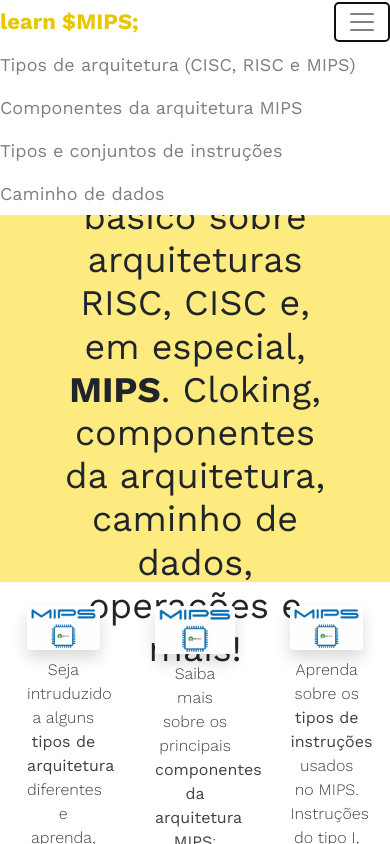
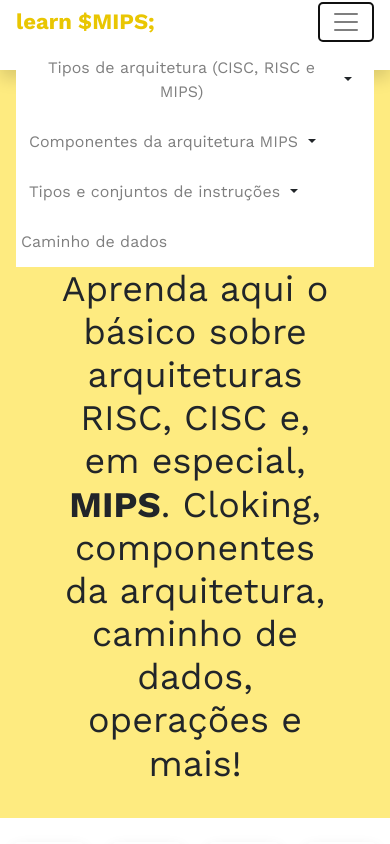
Before and after one commit to Haltz01/monocycleMIPS_101_website, a React (Create React App) app in the folder frontend/: page / in a window 390 px wide. Both pictures are taken after a click on the button "Toggle navigation". Shown: the top 844 px of the page. Built offline with nearby package versions, Linux system fonts and the light colour scheme.

Commit message:
Some images, fixes and responsiveness

```diff
--- a/frontend/src/pages/Main.css
+++ b/frontend/src/pages/Main.css
@@ -1,5 +1,4 @@
 .firstRowContainer {
-    height: 60vh;
     background-color: rgba(253, 222, 48, 0.61);
 }
 
--- a/frontend/src/pages/Main.js
+++ b/frontend/src/pages/Main.js
@@ -19,6 +19,8 @@ import ULA from '../assets/ULA.png';
 import muxScanner from '../assets/muxScanner.png';
 import muxBase from '../assets/muxBase.png';
 import memoriaDados from '../assets/memoriaDados.png';
+import instructionComposition from '../assets/instructionComposition.png';
+import listRegisters from '../assets/listRegisters.png';
 
 
 // import api from '../services/api';
@@ -37,39 +39,39 @@ export default function Main({ match }) { // match é uma propriedade do react-r
                 </Link> */}
                 <div className="row">
                     <div className="firstRowContainer container-fluid d-flex flex-column justify-content-center align-items-center py-4">
-                        <h1 className="mainTitle"> Organização e arquitetura de computadores </h1>
+                        <h1 className="mainTitle text-center"> Organização e arquitetura de computadores </h1>
                         <h3 className="mainSubtitle w-75 text-center"> Aprenda aqui o básico sobre arquiteturas RISC, CISC e, em especial, <b>MIPS</b>. Cloking, componentes da arquitetura, caminho de dados, operações e mais! </h3>
                     </div>
                 </div>
                 <div className="row d-flex flex-row py-4">
                     <div className="mainIcon col d-flex flex-column justify-content-top align-items-center">
-                        <ReactScroll.Link to="tipos_arquitetura" spy={true} smooth={true} duration={800} offset={-100} className="w-75">
+                        <ReactScroll.Link to="tipos_arquitetura" spy={true} smooth={true} duration={800} offset={-100} className="">
                             <img src={testeImg} className="img-fluid shadow rounded" alt="Imagem de teste" />
-                            <div className="mainIconsDescription container-fluid text-center p-0 mt-2">
+                            <div className="mainIconsDescription container-fluid text-center p-0 mt-2 d-sm-none d-none d-md-block">
                                 Seja intruduzido a alguns <b>tipos de arquitetura</b> diferentes e aprenda, também, o básico sobre a arquitetura MIPS.
                             </div>
                         </ReactScroll.Link>
                     </div>
                     <div className="mainIcon col d-flex flex-column justify-content-top align-items-center">
-                        <ReactScroll.Link to="componentes_MIPS" spy={true} smooth={true} duration={800} offset={-100} className="w-75">
+                        <ReactScroll.Link to="componentes_MIPS" spy={true} smooth={true} duration={800} offset={-100} className="">
                             <img src={testeImg} className="img-fluid shadow rounded" alt="Imagem de teste" />
-                            <div className="mainIconsDescription container-fluid text-center p-0 mt-2">
+                            <div className="mainIconsDescription container-fluid text-center p-0 mt-2 d-sm-none d-none d-md-block">
                                 Saiba mais sobre os principais <b>componentes da arquitetura MIPS</b>: banco de registradores, unidade de controle, unidade lógico-aritmética, memória...
                             </div>
                         </ReactScroll.Link>
                     </div>
                     <div className="mainIcon col d-flex flex-column justify-content-top align-items-center">
-                        <ReactScroll.Link to="instrucoes" spy={true} smooth={true} duration={800} offset={-100} className="w-75">
+                        <ReactScroll.Link to="instrucoes" spy={true} smooth={true} duration={800} offset={-100} className="">
                             <img src={testeImg} className="img-fluid shadow rounded" alt="Imagem de teste" />
-                            <div className="mainIconsDescription container-fluid text-center p-0 mt-2">
+                            <div className="mainIconsDescription container-fluid text-center p-0 mt-2 d-sm-none d-none d-md-block">
                             Aprenda sobre os <b>tipos de instruções</b> usados no MIPS. Instruções do tipo I, J e R - junto de exemplos explicativos.
                             </div>
                         </ReactScroll.Link>
                     </div>
                     <div className="mainIcon col d-flex flex-column justify-content-top align-items-center">
-                        <ReactScroll.Link to="caminho_dados" spy={true} smooth={true} duration={800} offset={-100} className="w-75">
+                        <ReactScroll.Link to="caminho_dados" spy={true} smooth={true} duration={800} offset={-100} className="">
                             <img src={testeImg} className="img-fluid shadow rounded" alt="Imagem de teste" />
-                            <div className="mainIconsDescription container-fluid text-center p-0 mt-2">
+                            <div className="mainIconsDescription container-fluid text-center p-0 mt-2 d-sm-none d-none d-md-block">
                                 Aprenda o <b>caminho dos dados</b> - incluindo sinais de controle - em instruções de todos os tipos a partir de exemplos!
                             </div>
                         </ReactScroll.Link>
@@ -91,15 +93,15 @@ export default function Main({ match }) { // match é uma propriedade do react-r
                         </p>
 
                         {/* ---------------------------- CLOCKING ---------------------------- */}
-                        <h3> Cloking </h3>
+                        <h3> Clocking </h3>
                         <p>
                             Quando falamos sobre a arquitetura monociclo, estamos nos referindo a uma máquina que faz uma operação por ciclo de clock, em outras palavras, cada instrução é realizada em um único pulso. Portanto, para explicar mais a fundo a arquitetura, será necessário saber um mínimo sobre o clock.
                         </p>
                         <p>
-                        O clock interno do computador é comumente definido como um sinal de sincronismo, isso porque ele é sincronizado por pulso com um oscilador interno, que normalmente é feito de um cristal piezoelétrico. De forma geral, ele é uma unidade básica que ajuda a entender a velocidade do processador (CPU).
+                            O clock interno do computador é comumente definido como um sinal de sincronismo, isso porque ele é sincronizado por pulso com um oscilador interno, que normalmente é feito de um cristal piezoelétrico. De forma geral, ele é uma unidade básica que ajuda a entender a velocidade do processador (CPU).
                         </p>
                         <p>
-                        A medição do clock é feita em Hertz cuja sigla é Hz. Podemos, então, dizer que 100Hz são cem ciclos por segundo, que 1000Hz são mil ciclos por segundo e que 4,80GHz são 4 800 000 000 ciclos por segundo - valor equivalente à frequência do processador Intel Core i7-10700.
+                            A medição do clock é feita em Hertz cuja sigla é Hz. Podemos, então, dizer que 100Hz são cem ciclos por segundo, que 1000Hz são mil ciclos por segundo e que 4,80GHz são 4 800 000 000 ciclos por segundo - valor equivalente à frequência do processador Intel Core i7-10700.
                         </p>
                         <div className="d-flex justify-content-center my-3">
                             <img src={frequencies} className="img-fluid shadow rounded w-25" alt="Exemplos de ondas com diferentes frequências - clock" />
@@ -211,10 +213,10 @@ export default function Main({ match }) { // match é uma propriedade do react-r
                         </div>
                         <p>
                             Um exemplo simples para demonstrar o funcionamento da unidade de controle seria: <b>add $s1 $s2 $s3</b>. Instrução do tipo R que gera os seguintes sinais:
-                            <div className="d-flex justify-content-center my-3">
-                                <img src={instructionAddBits} className="img-fluid shadow rounded w-50" alt="Desenho da ULA com suas entrada e saídas" />
-                            </div>
                         </p>
+                        <div className="d-flex justify-content-center my-3">
+                            <img src={instructionAddBits} className="img-fluid shadow rounded w-50" alt="Desenho da ULA com suas entrada e saídas" />
+                        </div>
                         <div className="table-responsive">
                             <table className="table table-hover text-center">
                                 <thead>
@@ -279,10 +281,19 @@ export default function Main({ match }) { // match é uma propriedade do react-r
                     </div>
                     <div className="mainSubjectText container-fluid">
                         <p>
-                            Lorem ipsum dolor sit amet, consectetur adipiscing elit. Vestibulum consectetur tortor vitae turpis pulvinar, et rutrum odio sagittis. Maecenas iaculis augue accumsan, scelerisque mauris eu, finibus mauris. Vivamus sagittis ut tortor eu sagittis. Proin elementum tellus eget nibh mattis, vitae euismod orci volutpat. Cras tempor, felis non vehicula cursus, neque velit tempor ligula, ac mollis lacus nibh id risus. Interdum et malesuada fames ac ante ipsum primis in faucibus. Phasellus eget magna a leo volutpat viverra. Mauris tristique ex in sem molestie feugiat.
+                            Existem três <b>tipos de operações</b> a serem estudadas nessa linguagem. São elas: <i>R-format, I-format e J-format</i>. Cada operação é composta por 32 bits e apresenta um “padrão” de informação diferente nesses 4 bytes.
                         </p>
+                        <div className="d-flex justify-content-center my-3">
+                            <img src={instructionComposition} className="img-fluid shadow rounded w-50" alt="Formato (composição) das instruções R, I e J" />
+                        </div>
                         <p>
-                            Aenean euismod tellus eget pellentesque maximus. Pellentesque vestibulum velit vel enim imperdiet, sit amet eleifend nisi imperdiet. Aliquam erat volutpat. Vestibulum vel ultricies urna. Duis ante justo, vehicula non rhoncus non, eleifend et sapien. Praesent in ipsum eget nulla varius dapibus. Suspendisse viverra sem erat, non tristique dui iaculis vitae. Maecenas risus risus, congue nec diam et, lacinia tempor dolor. Ut fringilla sed dui tincidunt scelerisque. Aenean placerat orci eu auctor mattis. Donec rhoncus libero sapien, vitae pharetra elit sagittis at. Ut fermentum condimentum ex, eu pharetra ante rhoncus non. Nunc dapibus velit in dui scelerisque, et molestie dolor imperdiet. Donec convallis luctus velit non lacinia.
+                            O <b>operation code (op)</b> é responsável por identificar a operação. Os valores <b>rs</b>, <b>rt</b>, e <b>rd</b> são endereços de registradores no sistema. Os possíveis registradores que eles representam estão na lista abaixo:
+                        </p>
+                        <div className="d-flex justify-content-center my-3">
+                            <img src={listRegisters} className="img-fluid shadow rounded w-50" alt="Lista de registradores a serem usados (MIPS)" />
+                        </div>
+                        <p>
+                            <b>Shamt</b> é o valor para operações do tipo <i>shift</i> (deslocamento de bits). O <b>function</b> é necessário em instruções do tipo R para identificar as operações feitas na ULA - assim como faz o <i>operation code</i>. O <b>address</b> e o <b>target address</b> são ambos endereços, a diferença está em seus tamanhos. No caso das instruções do tipo J, ocorre uma operação de <i>shift</i> para poder escrever o endereço (aonde??), resultando em um valor que pode ser maior ao encontrado em instruções do tipo I. O <b>immediate</b> é usado para valores imediatos, ou seja, valores que não precisamos buscar em registradores -  ele é passado direto na instrução, como em li $t0, <b>100</b>.
                         </p>
                     </div>
                 </div>
--- a/frontend/src/pages/Navbar.css
+++ b/frontend/src/pages/Navbar.css
@@ -1,5 +1,5 @@
 .mainContainerNavbar {
-    height: 9vh;
+    height: 70px;
     font-size: 18px;
 }
 
@@ -15,6 +15,21 @@
 }
 
 .navbarItem:hover {
-    background-color: rgba(255, 219, 59, 0.979);;
+    background-color: rgba(255, 219, 59, 0.979);
     transition-duration: 0.3s;
 }
+
+.dropdownDiv {
+    width: 100%;
+}
+
+.dropdownItem {
+    background-color: white;
+    font-weight: 400;
+    cursor: pointer;
+}
+
+.dropdownItem:hover {
+    font-weight: 700;
+    background-color: rgba(255, 232, 131, 0.979);
+}
--- a/frontend/src/pages/Navbar.js
+++ b/frontend/src/pages/Navbar.js
@@ -1,11 +1,12 @@
 import React from 'react';
 import { Link } from 'react-router-dom';
+import ReactScroll from "react-scroll";
 
 import './Navbar.css';
 
 export default function Navbar() {
     return (
-        <div className="navbar sticky-top navbar-expand-lg navbar-light shadow bg-white p-0">
+        <div className="navbar sticky-top navbar-expand-lg navbar-light shadow bg-white py-0 px-3">
             <div className="mainContainerNavbar container-fluid">
                 <div className="navbar-header">
                     <Link className="navbarBrand navbar-brand" to="/"> learn $MIPS; </Link>
@@ -15,17 +16,50 @@ export default function Navbar() {
                 </button>
                 <div className="collapse navbar-collapse h-100" id="navbarNav">
                     <ul className="navbar-nav h-100">
-                        <li className="navbarItem nav-item d-flex align-items-center">
-                            <Link className="nav-link" to="/"> Tipos de arquitetura (CISC, RISC e MIPS) </Link>
+                        <li className="navbarItem nav-item dropdown d-flex align-items-center p-1 p-lg-0">
+                            <div className="btn-group px-2">
+                                <ReactScroll.Link to="tipos_arquitetura" spy={true} smooth={true} duration={800} offset={-100} className="btn nav-link">Tipos de arquitetura (CISC, RISC e MIPS)</ReactScroll.Link>
+                                    <button type="button" className="btn dropdown-toggle dropdown-toggle-split" data-toggle="dropdown" aria-haspopup="true" aria-expanded="false">
+                                        <span className="sr-only"> Tipos de arquitetura (CISC, RISC e MIPS) </span>
+                                    </button>
+                                <div className="dropdownDiv dropdown-menu">
+                                    <ReactScroll.Link to="" spy={true} smooth={true} duration={800} offset={-100} className="dropdownItem dropdown-item"> Tipos de arquitetura </ReactScroll.Link>
+                                    <ReactScroll.Link to="" spy={true} smooth={true} duration={800} offset={-100} className="dropdownItem dropdown-item"> MIPS </ReactScroll.Link>
+                                    <ReactScroll.Link to="" spy={true} smooth={true} duration={800} offset={-100} className="dropdownItem dropdown-item"> Clocking </ReactScroll.Link>
+                                </div>
+                            </div>
                         </li>
-                        <li className="navbarItem nav-item d-flex align-items-center">
-                            <Link className="nav-link" to="/"> Componentes da arquitetura MIPS </Link>
+                        <li className="navbarItem nav-item dropdown d-flex align-items-center p-1 p-lg-0">
+                            <div className="btn-group px-2">
+                                <ReactScroll.Link to="componentes_MIPS" spy={true} smooth={true} duration={800} offset={-100} className="btn nav-link">Componentes da arquitetura MIPS</ReactScroll.Link>
+                                    <button type="button" className="btn dropdown-toggle dropdown-toggle-split" data-toggle="dropdown" aria-haspopup="true" aria-expanded="false">
+                                        <span className="sr-only"> Componentes da arquitetura MIPS </span>
+                                    </button>
+                                <div className="dropdownDiv dropdown-menu">
+                                    <ReactScroll.Link to="" spy={true} smooth={true} duration={800} offset={-100} className="dropdownItem dropdown-item"> Banco de registradores </ReactScroll.Link>
+                                    <ReactScroll.Link to="" spy={true} smooth={true} duration={800} offset={-100} className="dropdownItem dropdown-item"> Unidade lógico-aritmética </ReactScroll.Link>
+                                    <ReactScroll.Link to="" spy={true} smooth={true} duration={800} offset={-100} className="dropdownItem dropdown-item"> Contador de programa </ReactScroll.Link>
+                                    <ReactScroll.Link to="" spy={true} smooth={true} duration={800} offset={-100} className="dropdownItem dropdown-item"> Multiplexadores </ReactScroll.Link>
+                                    <ReactScroll.Link to="" spy={true} smooth={true} duration={800} offset={-100} className="dropdownItem dropdown-item"> Memória </ReactScroll.Link>
+                                    <ReactScroll.Link to="" spy={true} smooth={true} duration={800} offset={-100} className="dropdownItem dropdown-item"> Unidade de controle </ReactScroll.Link>
+                                </div>
+                            </div>
                         </li>
-                        <li className="navbarItem nav-item d-flex align-items-center">
-                            <Link className="nav-link" to="/"> Tipos e conjuntos de instruções </Link>
+                        <li className="navbarItem nav-item dropdown d-flex align-items-center p-1 p-lg-0">
+                            <div className="btn-group px-2">
+                                <ReactScroll.Link to="instrucoes" spy={true} smooth={true} duration={800} offset={-100} className="btn nav-link">Tipos e conjuntos de instruções</ReactScroll.Link>
+                                    <button type="button" className="btn dropdown-toggle dropdown-toggle-split" data-toggle="dropdown" aria-haspopup="true" aria-expanded="false">
+                                        <span className="sr-only"> Tipos e conjuntos de instruções </span>
+                                    </button>
+                                <div className="dropdownDiv dropdown-menu">
+                                    <ReactScroll.Link to="instrucao_r" spy={true} smooth={true} duration={800} offset={-100} className="dropdownItem dropdown-item"> Instrução R </ReactScroll.Link>
+                                    <ReactScroll.Link to="instrucao_i" spy={true} smooth={true} duration={800} offset={-100} className="dropdownItem dropdown-item"> Instrução I </ReactScroll.Link>
+                                    <ReactScroll.Link to="instrucao_j" spy={true} smooth={true} duration={800} offset={-100} className="dropdownItem dropdown-item"> Instrução J </ReactScroll.Link>
+                                </div>
+                            </div>
                         </li>
-                        <li className="navbarItem nav-item d-flex align-items-center">
-                            <Link className="nav-link" to="/"> Caminho de dados </Link>
+                        <li className="navbarItem nav-item d-flex align-items-center p-1 p-lg-0">
+                            <ReactScroll.Link to="caminho_dados" spy={true} smooth={true} duration={800} offset={-100} className="btn nav-link">Caminho de dados</ReactScroll.Link>
                         </li>
                     </ul>
                 </div>
```
Also changed, not shown: frontend/public/index.html (+7 -0 lines), frontend/src/pages/Footer.js (+9 -14 lines), frontend/src/assets/instructionComposition.png (added), frontend/src/assets/listRegisters.png (added).
